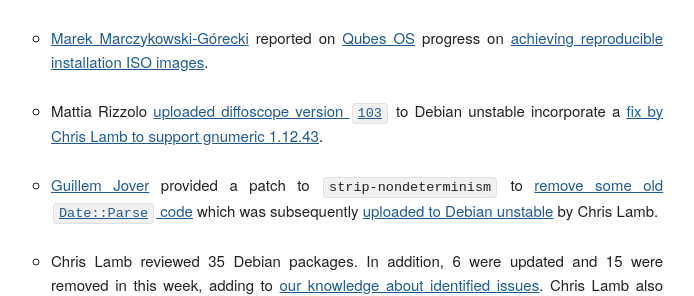
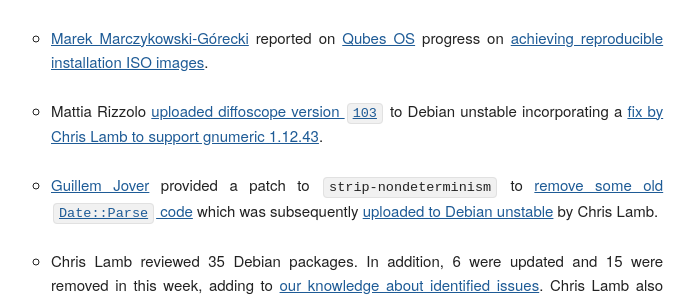
Before and after one commit to prototypefund/reproducible-website, a Jekyll site: the page built from _blog/posts/180.md, in a window 1280 px wide and 900 px high, scrolled down 678 px. Shown: the part 160-456 px from the top of the window, without its empty margins (124-818 px from the left). Built offline with Jekyll 4.4.1, drawn with Linux system fonts in a browser that asks for light colours; some web fonts are replaced.

Commit message:
180 (!): Correct verb.

```diff
--- a/_blog/posts/180.md
+++ b/_blog/posts/180.md
@@ -16,7 +16,7 @@ Here's what happened in the [Reproducible Builds](https://reproducible-builds.or
 
 * [Marek Marczykowski-Górecki](https://github.com/marmarek) reported on [Qubes OS](https://www.qubes-os.org/) progress on [achieving reproducible installation ISO images](https://github.com/QubesOS/qubes-installer-qubes-os/pull/26).
 
-* Mattia Rizzolo [uploaded diffoscope version `103`](https://tracker.debian.org/news/992782/accepted-diffoscope-103-source-into-unstable/) to Debian unstable incorporate a [fix by Chris Lamb to support gnumeric 1.12.43](https://salsa.debian.org/reproducible-builds/diffoscope/commit/4758809).
+* Mattia Rizzolo [uploaded diffoscope version `103`](https://tracker.debian.org/news/992782/accepted-diffoscope-103-source-into-unstable/) to Debian unstable incorporating a [fix by Chris Lamb to support gnumeric 1.12.43](https://salsa.debian.org/reproducible-builds/diffoscope/commit/4758809).
 
 * [Guillem Jover](https://www.hadrons.org/~guillem/) provided a patch to `strip-nondeterminism` to [remove some old `Date::Parse` code](https://salsa.debian.org/reproducible-builds/strip-nondeterminism/commit/d96687d) which was subsequently [uploaded to Debian unstable](https://tracker.debian.org/news/993001/accepted-strip-nondeterminism-0043-1-source-all-into-unstable/) by Chris Lamb.
 
```
